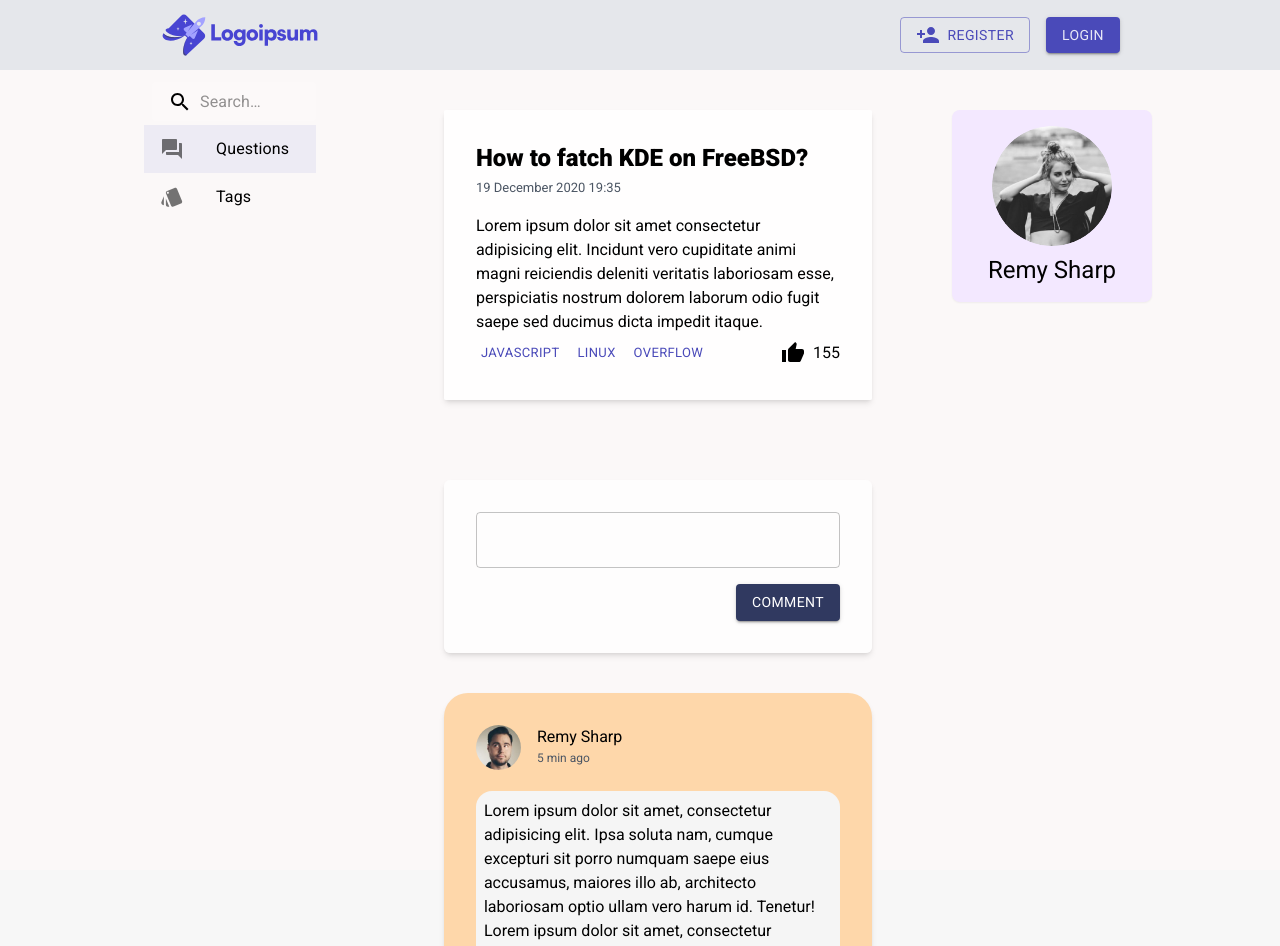
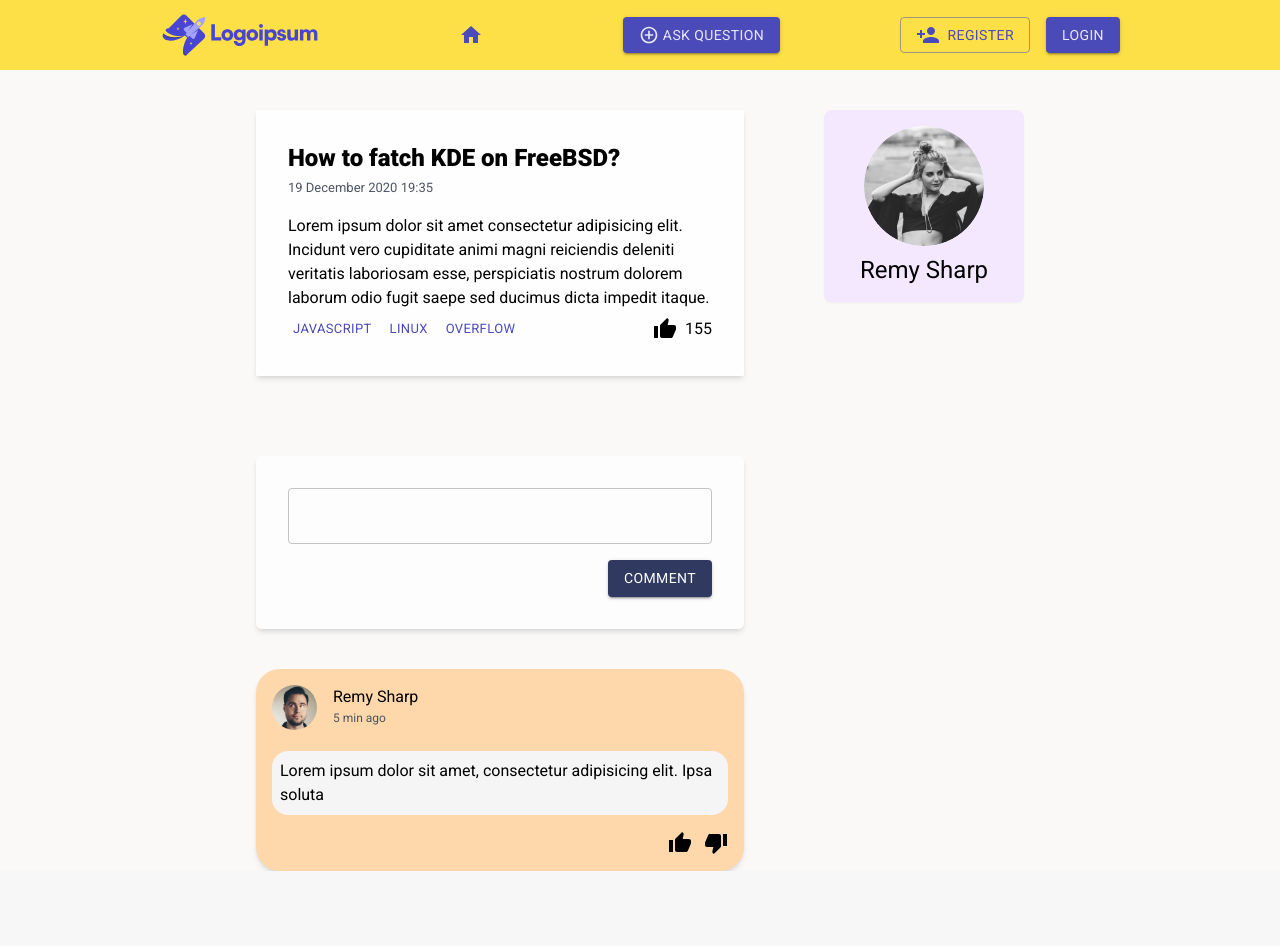
Before and after one commit to elb1s/boyoz-net, a React (Create React App) app: page /postview in a window 1280 px wide. Shown: the top 946 px of the page. After the commit the page ends 871 px from the top, so only its background shows below. Built offline with nearby package versions, Linux system fonts and the light colour scheme.

Commit message:
removed categories section and change paddings of comments and posts

```diff
--- a/package.json
+++ b/package.json
@@ -10,9 +10,11 @@
     "@testing-library/jest-dom": "^5.16.5",
     "@testing-library/react": "^13.4.0",
     "@testing-library/user-event": "^13.5.0",
+    "firebase": "^9.16.0",
     "formik": "^2.2.9",
     "react": "^18.2.0",
     "react-dom": "^18.2.0",
+    "react-firebase-hooks": "^5.1.1",
     "react-icons": "^4.7.1",
     "react-router-dom": "^6.7.0",
     "react-scripts": "5.0.1",
--- a/src/App.js
+++ b/src/App.js
@@ -8,6 +8,7 @@ import Home from "./Pages/Home";
 import PostView from "./Pages/PostView";
 import { createTheme, ThemeProvider } from "@mui/material";
 import CreatePost from "./Pages/CreatePost";
+
 function App() {
   const theme = createTheme({
     palette: {
--- a/src/Pages/Home.jsx
+++ b/src/Pages/Home.jsx
@@ -5,7 +5,6 @@ import Content from "../components/Home/Content";
 const Home = () => {
   return (
     <div className="lg:w-full bg-[#fbf8f8] flex h-full ">
-      <Categories />
       <Content />
     </div>
   );
--- a/src/Pages/PostView.jsx
+++ b/src/Pages/PostView.jsx
@@ -8,9 +8,8 @@ import PostDetail from "../components/PostView/PostDetail";
 import CreateComment from "../components/PostView/CreateComment";
 const PostView = () => {
   return (
-    <div className=" bg-[#fbf8f8] flex h-screen w-full  mx-auto md:mx-0 ">
-      <Categories />
-      <div className=" md:flex gap-20 justify-center md:px-32 mt-10  min-w-md  mx-auto md:mx-0">
+    <div className=" bg-[#fbf8f8] flex h-screen w-full  mx-auto  ">
+      <div className=" md:flex gap-20 justify-center md:px-64 mt-10  min-w-md  mx-auto md:mx-0">
         <div>
           <PostDetail />
           <CreateComment />
--- a/src/components/Home/Categories.jsx
+++ b/src/components/Home/Categories.jsx
@@ -15,7 +15,7 @@ const Categories = () => {
   return (
     <List
       sx={{
-        paddingLeft: "9rem",
+        marginLeft: "5rem",
         height: "100vh",
       }}
       className="hidden md:block"
--- a/src/components/Home/Content.jsx
+++ b/src/components/Home/Content.jsx
@@ -3,7 +3,7 @@ import Tabs from "./Tabs";
 import Posts from "./Posts";
 const Content = () => {
   return (
-    <div className="md:px-40 pt-8 min-w-md px-0 mx-auto md:mx-0">
+    <div className="pt-8  mx-auto ">
       <Tabs />
       <Posts />
     </div>
--- a/src/components/Home/Post.jsx
+++ b/src/components/Home/Post.jsx
@@ -7,7 +7,7 @@ import ThumbUpIcon from "@mui/icons-material/ThumbUp";
 
 const Post = () => {
   return (
-    <div className="mt-10 bg-white/90 p-8 shadow-sm max-w-4xl h-max  rounded-sm ">
+    <div className="mt-4 bg-white/90 p-3 shadow-sm   xl:max-w-3xl h-max  rounded-sm ">
       <div className="flex">
         <Avatar sx={{ width: 45, height: 45 }} alt="Remy Sharp" src={av} />
 
@@ -19,10 +19,11 @@ const Post = () => {
       <div className="mt-4 h-22 overflow-hidden ">
         <h1 className="font-boldish text-xl">How to patch KDE on FreeBSD?</h1>
         <p className="text-black mt-2  hidden md:block">
-          Lorem, ipsum dolor sit amet consectetur adipisicing elit. Ratione
-          quaerat sapiente nulla molestias magni? Labore ratione vero aut
-          pariatur incidunt. Iure sequi perspiciatis repellendus cumque
-          accusantium consectetur adipisci mollitia dolor!
+          Lorem ipsum dolor sit amet consectetur adipisicing elit. Doloremque
+          molestias, ut sed ipsum, quisquam Lorem ipsum dolor sit amet
+          consectetur adipisicing elit. Doloremque molestias, ut sed ipsum,
+          quisquam Lorem ipsum dolor sit amet consectetur adipisicing elit.
+          Doloremque molestias, ut sed ipsum, quisquam
         </p>
       </div>
       <div className="justify-between flex mt-1 items-center ">
--- a/src/components/Others/Navbar.jsx
+++ b/src/components/Others/Navbar.jsx
@@ -5,15 +5,21 @@ import { RegButton } from "../Register/RegButton";
 import { LogButton } from "../LogIn/LogButton";
 import { NavLink } from "react-router-dom";
 import AskQuButton from "./AskQuButton";
+import HomeIcon from "@mui/icons-material/Home";
+import { Button } from "@mui/material";
 
 const Navbar = () => {
   return (
-    <div className="py-3 px-10 md:px-40  bg-gray-200 mx-auto flex items-center justify-between">
+    <div className="py-3 px-10  lg:px-40  bg-yellow-300 mx-auto flex items-center justify-between">
       <div>
         <NavLink to="/">
           <Icon />
         </NavLink>
       </div>
+      <Button>
+        <HomeIcon />
+      </Button>
+      <AskQuButton />
       <Stack direction="row" spacing={2}>
         <NavLink to={"/register"}>
           <RegButton />
--- a/src/components/PostView/Comment.jsx
+++ b/src/components/PostView/Comment.jsx
@@ -6,7 +6,7 @@ import { Avatar } from "@mui/material";
 
 const Comment = () => {
   return (
-    <div className="bg-orange-200 rounded-3xl max-w-3xl mx-auto h-max  p-8 shadow-md mt-10 ">
+    <div className="bg-orange-200 rounded-3xl max-w-3xl mx-auto h-max  p-4 shadow-md mt-10 ">
       <div className="flex  ">
         <Avatar sx={{ width: 45, height: 45 }} alt="Remy Sharp" src={av} />
 
@@ -17,13 +17,6 @@ const Comment = () => {
       </div>
       <p className="bg-neutral-100 rounded-2xl p-2">
         Lorem ipsum dolor sit amet, consectetur adipisicing elit. Ipsa soluta
-        nam, cumque excepturi sit porro numquam saepe eius accusamus, maiores
-        illo ab, architecto laboriosam optio ullam vero harum id. Tenetur! Lorem
-        ipsum dolor sit amet, consectetur adipisicing elit. Ipsa soluta nam,Ipsa
-        soluta nam, cumque excepturi sit porro numquam saepe eius accusamus,
-        maiores illo ab, architecto laboriosam optio ullam vero harum id.
-        Tenetur! Lorem ipsum dolor sit amet, consectetur adipisicing elit. Ipsa
-        soluta nam,
       </p>
       <div className=" flex mt-4 items-center  gap-3 justify-end">
         <ThumbUpIcon />
```
Also changed, not shown: src/components/CreatePost/CreateForm.jsx (+1 -8 lines), 1 other file (tests, documents, lock files or other folders).
